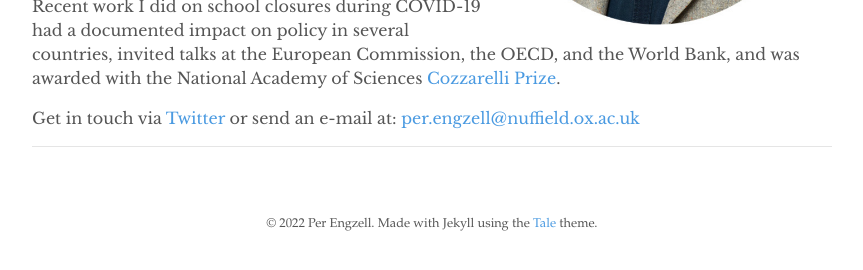
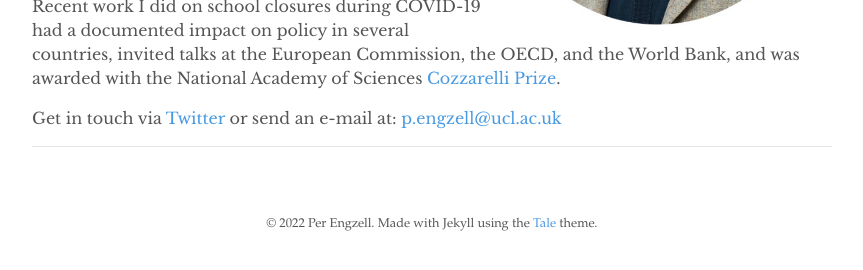
Before and after one commit to pengzell/pengzell.github.io, a Jekyll site: the page built from index.md, in a window 1280 px wide. Shown: the part 531-801 px from the top of the page, without its empty margins (208-1071 px from the left). Built offline with Jekyll 4.4.1, drawn with Linux system fonts in a browser that asks for light colours.

Commit message:
Update index.md

```diff
--- a/index.md
+++ b/index.md
@@ -10,4 +10,4 @@ I am Associate Professor of Sociology at [UCL Social Research Institute](https:/
 
 My research has been featured in the *New York Times*, *Washington Post*, *Financial Times*, *The Economist*, and podcasts such as *The Weeds* and *PNAS Science Sessions*. Recent work I did on school closures during COVID-19 had a documented impact on policy in several countries, invited talks at the European Commission, the OECD, and the World Bank, and was awarded with the National Academy of Sciences [Cozzarelli Prize](https://www.youtube.com/watch?v=Yhuv1yJrdC4).
 
-Get in touch via [Twitter](https://twitter.com/pengzell) or send an e-mail at: [per.engzell@nuffield.ox.ac.uk](mailto:per.engzell@nuffield.ox.ac.uk)
+Get in touch via [Twitter](https://twitter.com/pengzell) or send an e-mail at: [p.engzell@ucl.ac.uk](mailto:p.engzell@ucl.ac.uk)
```
